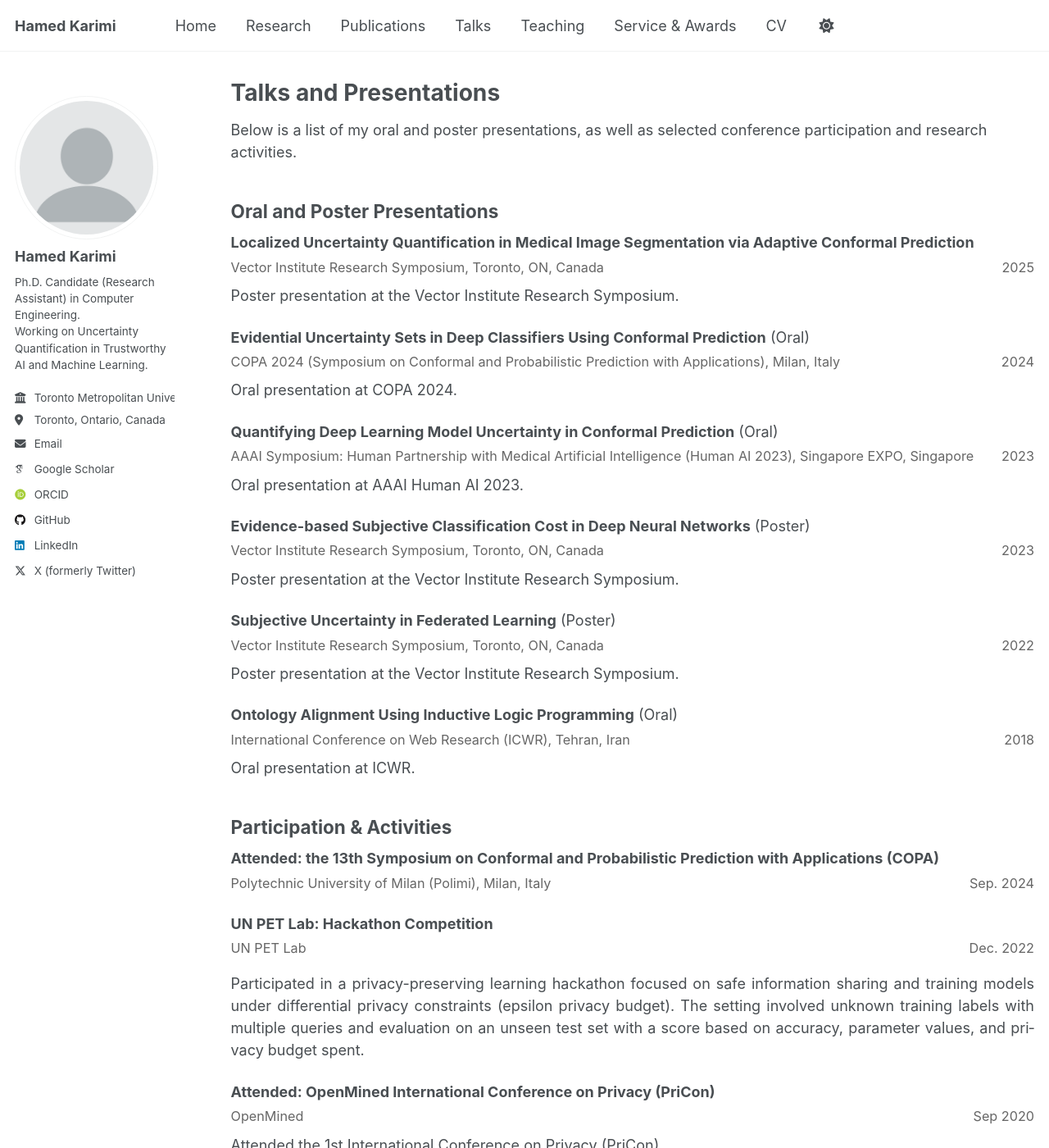
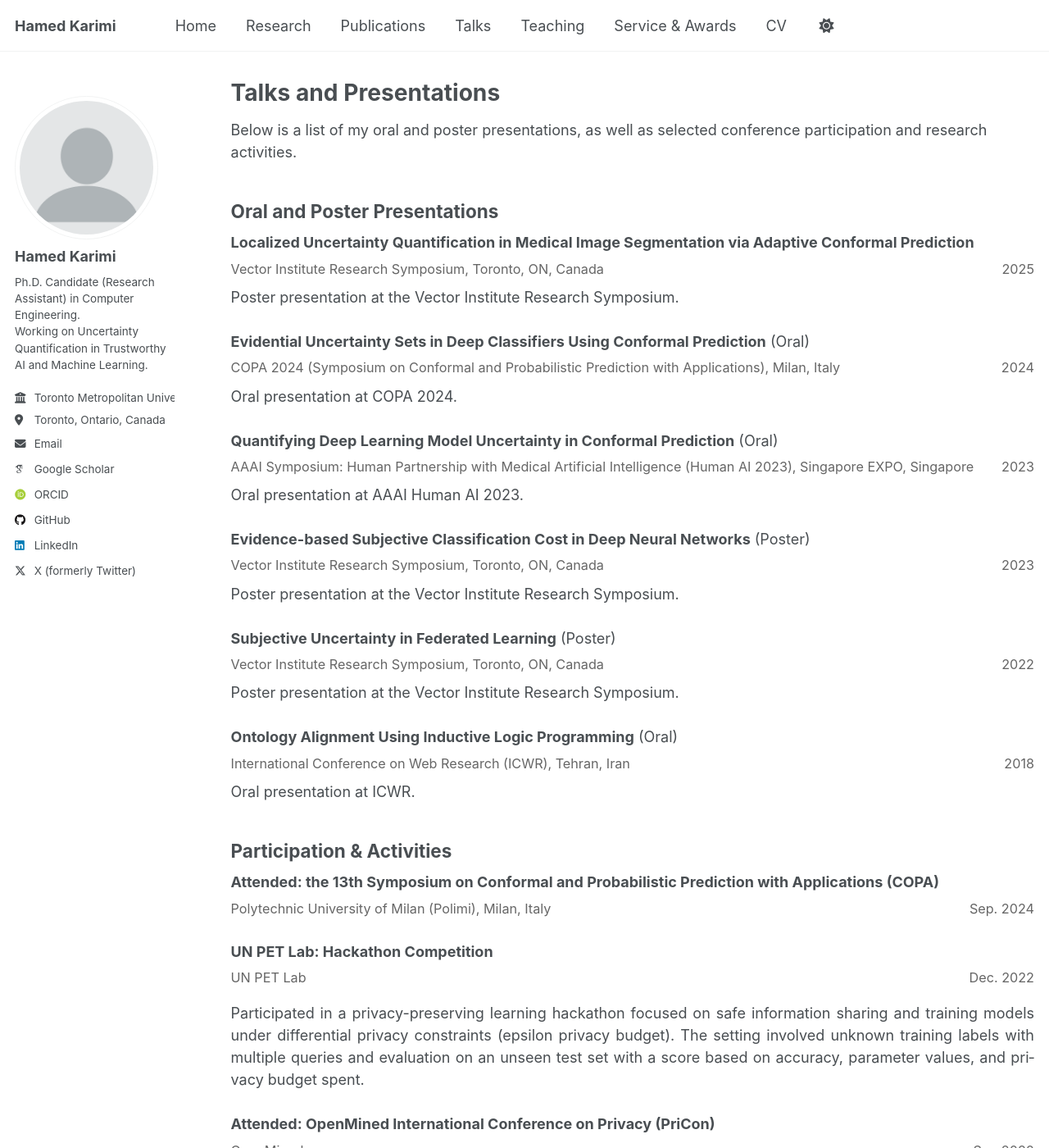
Before and after one commit to hamedmx/hamedmx.github.io, a Jekyll site: the page built from _pages/talks.md, in a window 1280 px wide and 1400 px high. Shown: the whole window at 82% size. Built offline with Jekyll 4.4.1, drawn with Linux system fonts in a browser that asks for light colours; some web fonts are replaced; a script that is not in the unit is left out.

Commit message:
Update main.scss

```diff
--- a/assets/css/main.scss
+++ b/assets/css/main.scss
@@ -71,8 +71,8 @@
 }
 
 /* Consistent list cards for Talks/Teaching */
-.item-block { margin: 0 0 1.3rem; }
-.item-title { margin: 0 0 0.25rem; }
+.item-block { margin: 0 0 1.5rem; }
+.item-title { margin: 0 0 0.35rem; }
 .item-desc  { margin: 0.25rem 0 0; }
 
 .item-links {
```
